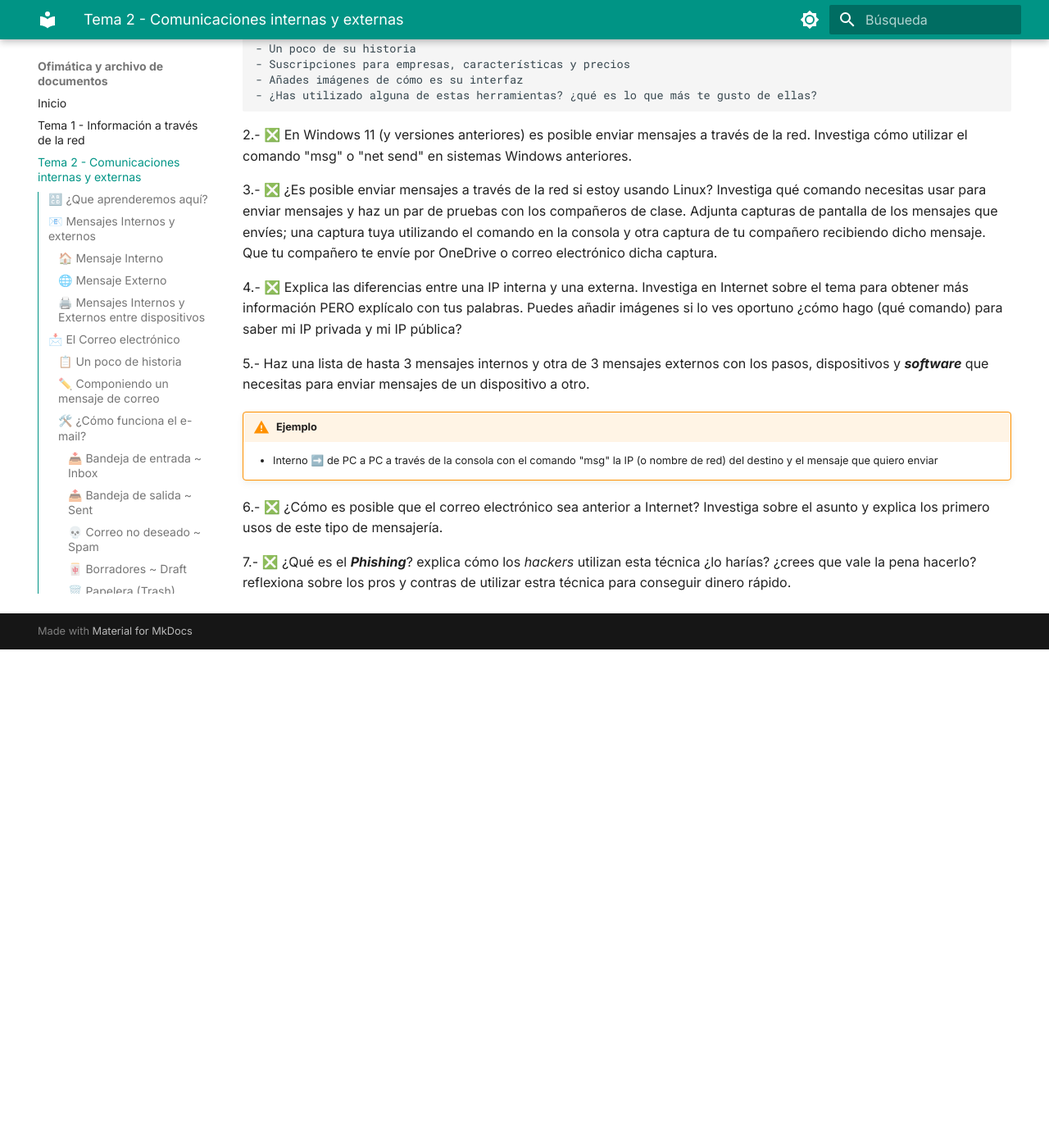
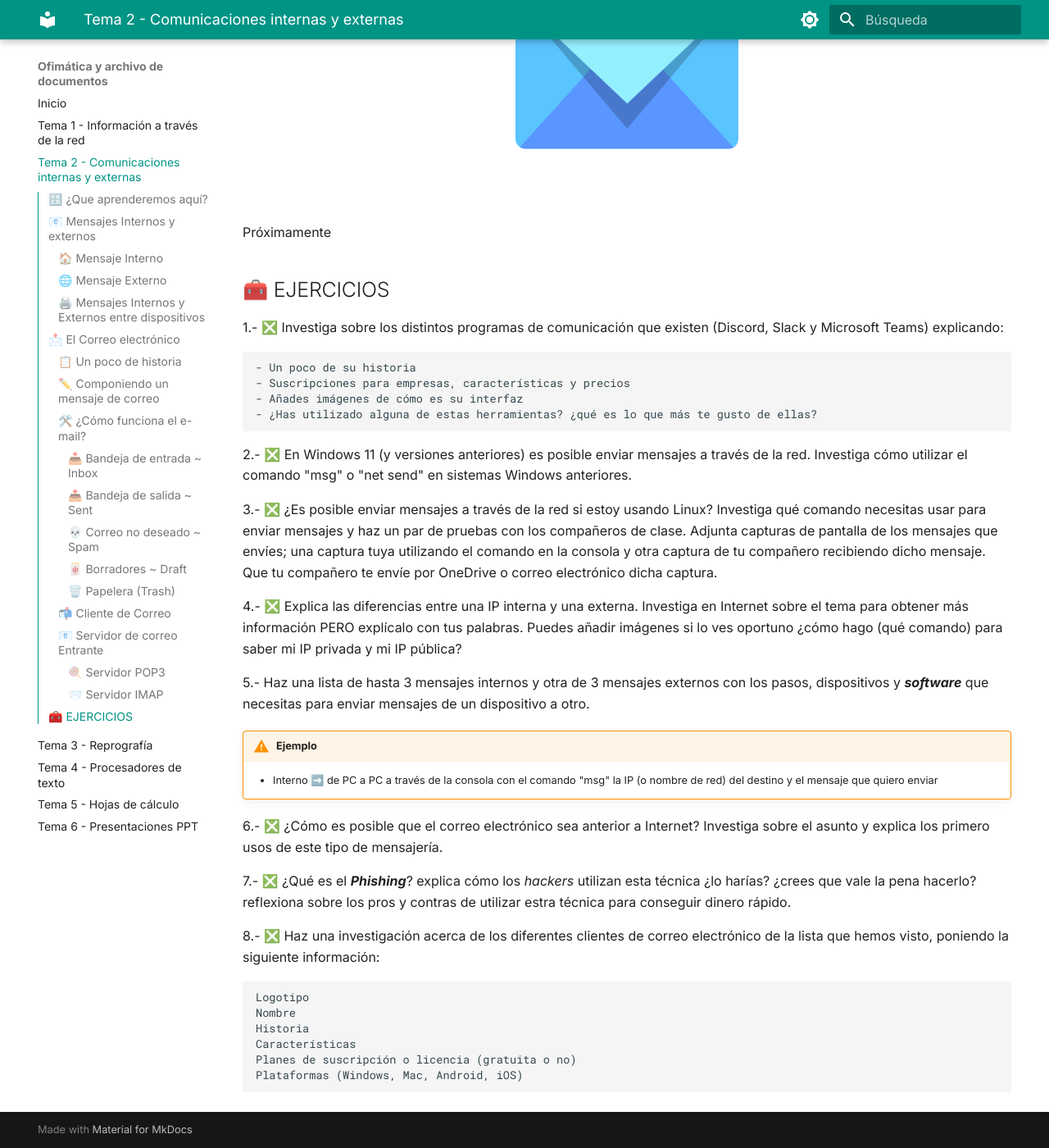
Before and after one commit to lalemanf/ofimatica, an MkDocs documentation site: the page built from docs/02-comunicaciones.md, in a window 1280 px wide and 1400 px high, scrolled down 9181 px. Shown: the whole window at 82% size. Built offline with MkDocs 1.6.1 and Material for MkDocs 9.7.7, drawn with Linux system fonts in a browser that asks for light colours; before the commit the page ends 9973 px from its top, so only the background shows below that; some of the changed text lies outside the part shown.

Commit message:
nuevo contenido

```diff
--- a/docs/02-comunicaciones.md
+++ b/docs/02-comunicaciones.md
@@ -220,9 +220,13 @@
 
     🌐 en cambio, si quiero consultar el correo a través del cliente web (o página web de correo de Gmail) tendré que utilizar el puerto 80 ya que éste es el número por defecto de todas las páginas web que encontramos. Cuando ponemos en nuetro navegador **www.google.es** en realidad el navegador está omitiendo el **:80** ya que lo pone por defecto sin nosotros tener que decirle nada **mail.google.com:80**
 
-#### Servidor IMAP
+#### 📨 Servidor IMAP
+<figure markdown>
+  ![](media/02-imap.png){ width="300" }
+  <figcaption></figcaption>
+</figure>
 
-
+Próximamente
 
 
 
@@ -261,3 +265,12 @@
 6.- ❎ ¿Cómo es posible que el correo electrónico sea anterior a Internet? Investiga sobre el asunto y explica los primero usos de este tipo de mensajería.
 
 7.- ❎ ¿Qué es el ***Phishing***? explica cómo los *hackers* utilizan esta técnica ¿lo harías? ¿crees que vale la pena hacerlo? reflexiona sobre los pros y contras de utilizar estra técnica para conseguir dinero rápido.
+
+8.- ❎ Haz una investigación acerca de los diferentes clientes de correo electrónico de la lista que hemos visto, poniendo la siguiente información:
+
+    Logotipo
+    Nombre
+    Historia
+    Características
+    Planes de suscripción o licencia (gratuita o no)
+    Plataformas (Windows, Mac, Android, iOS)
```
Also changed, not shown: docs/media/02-imap.png (added), site/02-comunicaciones/index.html, site/media/02-entrante.png (added), site/media/02-imap.png (added), site/media/02-thunder.png (added), site/search/search_index.json, site/sitemap.xml, 1 other file.
